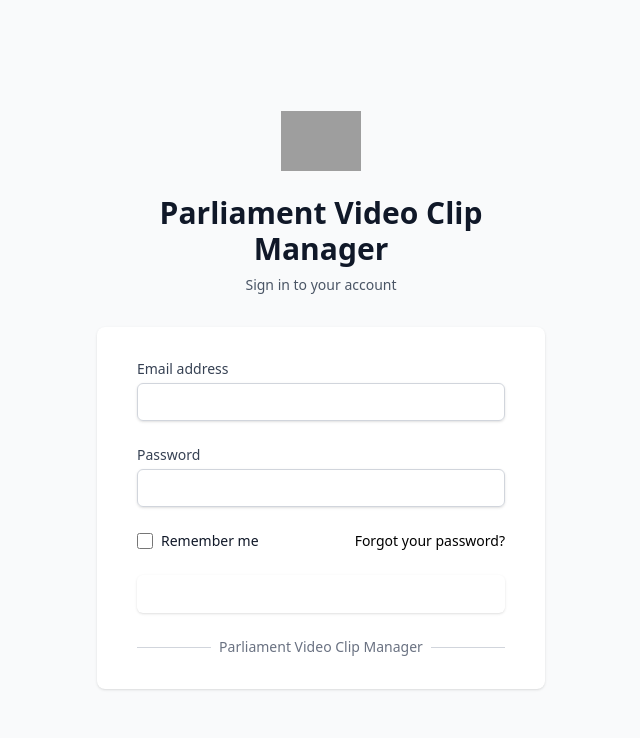
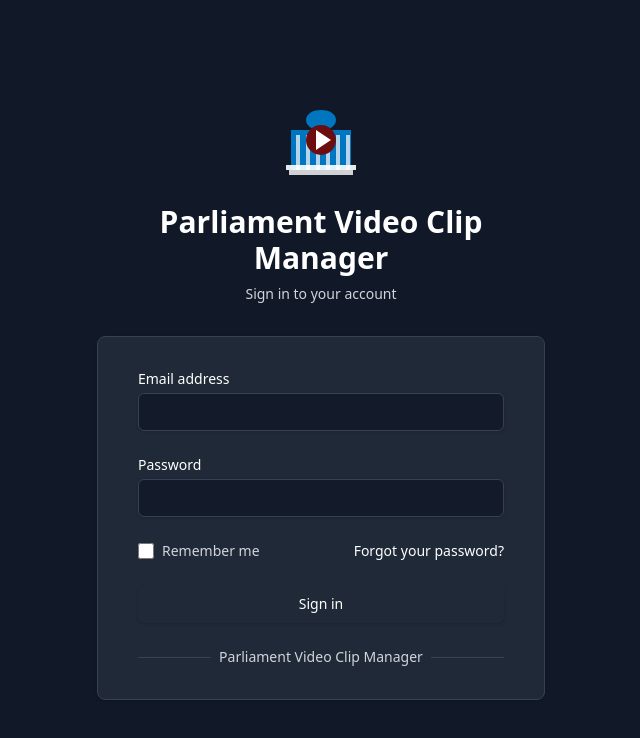
Before and after one commit to joe-at-da/face-swap, a Next.js app in the folder frontend/: page /login in a window 1280 px wide. Shown: the top 738 px of the page, without its empty margins (319-959 px from the left). Built offline with nearby package versions, Linux system fonts and the light colour scheme; no server answers; grey boxes are pictures that could not be loaded.

Commit message:
feat: Setup frontend more

```diff
--- a/frontend/components/layout/MainLayout.tsx
+++ b/frontend/components/layout/MainLayout.tsx
@@ -26,7 +26,7 @@ const MainLayout: React.FC<MainLayoutProps> = ({
         <link rel="icon" href="/favicon.ico" />
       </Head>
 
-      <div className="min-h-screen bg-gray-50">
+      <div className="min-h-screen" style={{ backgroundColor: 'rgb(var(--background-rgb))' }}>
         {isAuthenticated && <Navbar />}
 
         <div className="flex min-h-screen">
--- a/frontend/components/layout/Navbar.tsx
+++ b/frontend/components/layout/Navbar.tsx
@@ -18,7 +18,7 @@ const Navbar: React.FC = () => {
   };
 
   return (
-    <nav className="bg-white shadow-sm">
+    <nav className="shadow-sm card" style={{ backgroundColor: 'var(--card-bg)' }}>
       <div className="max-w-7xl mx-auto px-4 sm:px-6 lg:px-8">
         <div className="flex justify-between h-16">
           <div className="flex">
--- a/frontend/pages/login.tsx
+++ b/frontend/pages/login.tsx
@@ -33,7 +33,7 @@ const Login: React.FC = () => {
         <meta name="description" content="Login to the Parliament Video Clip Manager" />
       </Head>
 
-      <div className="min-h-screen bg-gray-50 flex flex-col justify-center py-12 sm:px-6 lg:px-8">
+      <div className="min-h-screen flex flex-col justify-center py-12 sm:px-6 lg:px-8" style={{ backgroundColor: 'rgb(var(--background-rgb))' }}>
         <div className="sm:mx-auto sm:w-full sm:max-w-md">
           <div className="flex justify-center">
             <Image
@@ -43,16 +43,16 @@ const Login: React.FC = () => {
               height={80}
             />
           </div>
-          <h2 className="mt-6 text-center text-3xl font-extrabold text-gray-900">
+          <h2 className="mt-6 text-center text-3xl font-extrabold" style={{ color: 'var(--text-primary)' }}>
             Parliament Video Clip Manager
           </h2>
-          <p className="mt-2 text-center text-sm text-gray-600">
+          <p className="mt-2 text-center text-sm" style={{ color: 'var(--text-secondary)' }}>
             Sign in to your account
           </p>
         </div>
 
         <div className="mt-8 sm:mx-auto sm:w-full sm:max-w-md">
-          <div className="bg-white py-8 px-4 shadow sm:rounded-lg sm:px-10">
+          <div className="py-8 px-4 shadow sm:rounded-lg sm:px-10 card" style={{ backgroundColor: 'var(--card-bg)', borderColor: 'var(--border-color)' }}>
             {error && (
               <div className="mb-4 bg-red-50 border border-red-200 text-red-700 px-4 py-3 rounded relative" role="alert">
                 <span className="block sm:inline">{error}</span>
@@ -61,7 +61,7 @@ const Login: React.FC = () => {
 
             <form className="space-y-6" onSubmit={handleSubmit}>
               <div>
-                <label htmlFor="email" className="block text-sm font-medium text-gray-700">
+                <label htmlFor="email" className="block text-sm font-medium" style={{ color: 'var(--text-primary)' }}>
                   Email address
                 </label>
                 <div className="mt-1">
@@ -73,13 +73,13 @@ const Login: React.FC = () => {
                     required
                     value={email}
                     onChange={(e) => setEmail(e.target.value)}
-                    className="appearance-none block w-full px-3 py-2 border border-gray-300 rounded-md shadow-sm placeholder-gray-400 focus:outline-none focus:ring-primary focus:border-primary sm:text-sm"
+                    className="appearance-none block w-full px-3 py-2 rounded-md shadow-sm sm:text-sm input-field"
                   />
                 </div>
               </div>
 
               <div>
-                <label htmlFor="password" className="block text-sm font-medium text-gray-700">
+                <label htmlFor="password" className="block text-sm font-medium" style={{ color: 'var(--text-primary)' }}>
                   Password
                 </label>
                 <div className="mt-1">
@@ -91,7 +91,7 @@ const Login: React.FC = () => {
                     required
                     value={password}
                     onChange={(e) => setPassword(e.target.value)}
-                    className="appearance-none block w-full px-3 py-2 border border-gray-300 rounded-md shadow-sm placeholder-gray-400 focus:outline-none focus:ring-primary focus:border-primary sm:text-sm"
+                    className="appearance-none block w-full px-3 py-2 rounded-md shadow-sm sm:text-sm input-field"
                   />
                 </div>
               </div>
@@ -102,9 +102,9 @@ const Login: React.FC = () => {
                     id="remember_me"
                     name="remember_me"
                     type="checkbox"
-                    className="h-4 w-4 text-primary focus:ring-primary border-gray-300 rounded"
+                    className="h-4 w-4 text-primary focus:ring-primary rounded"
                   />
-                  <label htmlFor="remember_me" className="ml-2 block text-sm text-gray-900">
+                  <label htmlFor="remember_me" className="ml-2 block text-sm" style={{ color: 'var(--text-secondary)' }}>
                     Remember me
                   </label>
                 </div>
@@ -130,10 +130,10 @@ const Login: React.FC = () => {
             <div className="mt-6">
               <div className="relative">
                 <div className="absolute inset-0 flex items-center">
-                  <div className="w-full border-t border-gray-300" />
+                  <div className="w-full border-t" style={{ borderColor: 'var(--border-color)' }} />
                 </div>
                 <div className="relative flex justify-center text-sm">
-                  <span className="px-2 bg-white text-gray-500">Parliament Video Clip Manager</span>
+                  <span className="px-2 text-sm" style={{ backgroundColor: 'var(--card-bg)', color: 'var(--text-secondary)' }}>Parliament Video Clip Manager</span>
                 </div>
               </div>
             </div>
--- a/frontend/styles/globals.css
+++ b/frontend/styles/globals.css
@@ -1,5 +1,6 @@
 @import "tailwindcss";
 
+/* Default to dark mode */
 :root {
   /* Custom colors */
   --color-primary: #0076C0;
@@ -8,13 +9,16 @@
   --color-secondary: #6C0D10;
   --color-secondary-dark: #4E090C;
   --color-secondary-light: #8A3538;
-  --color-neutral: #333333;
-  --color-neutral-dark: #1A1A1A;
-  --color-neutral-light: #666666;
 
-  /* Base colors */
-  --foreground-rgb: 0, 0, 0;
-  --background-rgb: 255, 255, 255;
+  /* Dark mode colors by default */
+  --foreground-rgb: 255, 255, 255;
+  --background-rgb: 17, 24, 39; /* dark gray */
+  --background-secondary-rgb: 31, 41, 55; /* slightly lighter gray */
+  --text-primary: #ffffff;
+  --text-secondary: #d1d5db;
+  --border-color: #374151;
+  --card-bg: #1f2937;
+  --hover-bg: #374151;
 }
 
 body {
@@ -25,7 +29,7 @@ body {
 @layer components {
   .btn-primary {
     background-color: var(--color-primary);
-    color: white;
+    color: var(--text-primary);
   }
   .btn-primary:hover {
     background-color: var(--color-primary-dark);
@@ -33,32 +37,46 @@ body {
 
   .btn-secondary {
     background-color: var(--color-secondary);
-    color: white;
+    color: var(--text-primary);
   }
   .btn-secondary:hover {
     background-color: var(--color-secondary-dark);
   }
+
+  /* Dark mode specific styles */
+  .card {
+    background-color: var(--card-bg);
+    border: 1px solid var(--border-color);
+    color: var(--text-primary);
+  }
 }
 
 .card-shadow {
-  box-shadow: 0 4px 6px -1px rgba(0, 0, 0, 0.1), 0 2px 4px -1px rgba(0, 0, 0, 0.06);
+  box-shadow: 0 4px 6px -1px rgba(0, 0, 0, 0.3), 0 2px 4px -1px rgba(0, 0, 0, 0.2);
   transition: box-shadow 0.3s ease;
+  background-color: var(--card-bg);
 }
 
 .card-shadow:hover {
-  box-shadow: 0 10px 15px -3px rgba(0, 0, 0, 0.1), 0 4px 6px -2px rgba(0, 0, 0, 0.05);
+  box-shadow: 0 10px 15px -3px rgba(0, 0, 0, 0.4), 0 4px 6px -2px rgba(0, 0, 0, 0.3);
 }
 
 .input-field {
-  border: 1px solid #d1d5db;
+  border: 1px solid var(--border-color);
   border-radius: 0.375rem;
   padding: 0.5rem;
+  background-color: rgba(var(--background-rgb), 0.8);
+  color: var(--text-primary);
 }
 
 .input-field:focus {
   outline: none;
   border-color: transparent;
   box-shadow: 0 0 0 2px var(--color-primary);
+}
+
+.input-field::placeholder {
+  color: var(--text-secondary);
 }
 
 .btn {
@@ -70,17 +88,34 @@ body {
 
 .btn-outline {
   background-color: transparent;
-  border: 1px solid currentColor;
+  border: 1px solid var(--border-color);
+  color: var(--text-primary);
 }
 
 .page-container {
   margin: 0 auto;
   padding: 1rem 2rem;
+  background-color: rgb(var(--background-rgb));
 }
 
 .section-title {
   font-size: 1.5rem;
   font-weight: bold;
-  color: var(--color-neutral-dark);
+  color: var(--text-primary);
   margin-bottom: 1rem;
 }
+
+/* Table styles for dark mode */
+table {
+  border-color: var(--border-color);
+}
+
+table th {
+  background-color: var(--card-bg);
+  color: var(--text-primary);
+}
+
+table td {
+  border-color: var(--border-color);
+  color: var(--text-secondary);
+}
```
Also changed, not shown: frontend/components/layout/Sidebar.tsx (+17 -9 lines), frontend/public/logo.svg (added).
